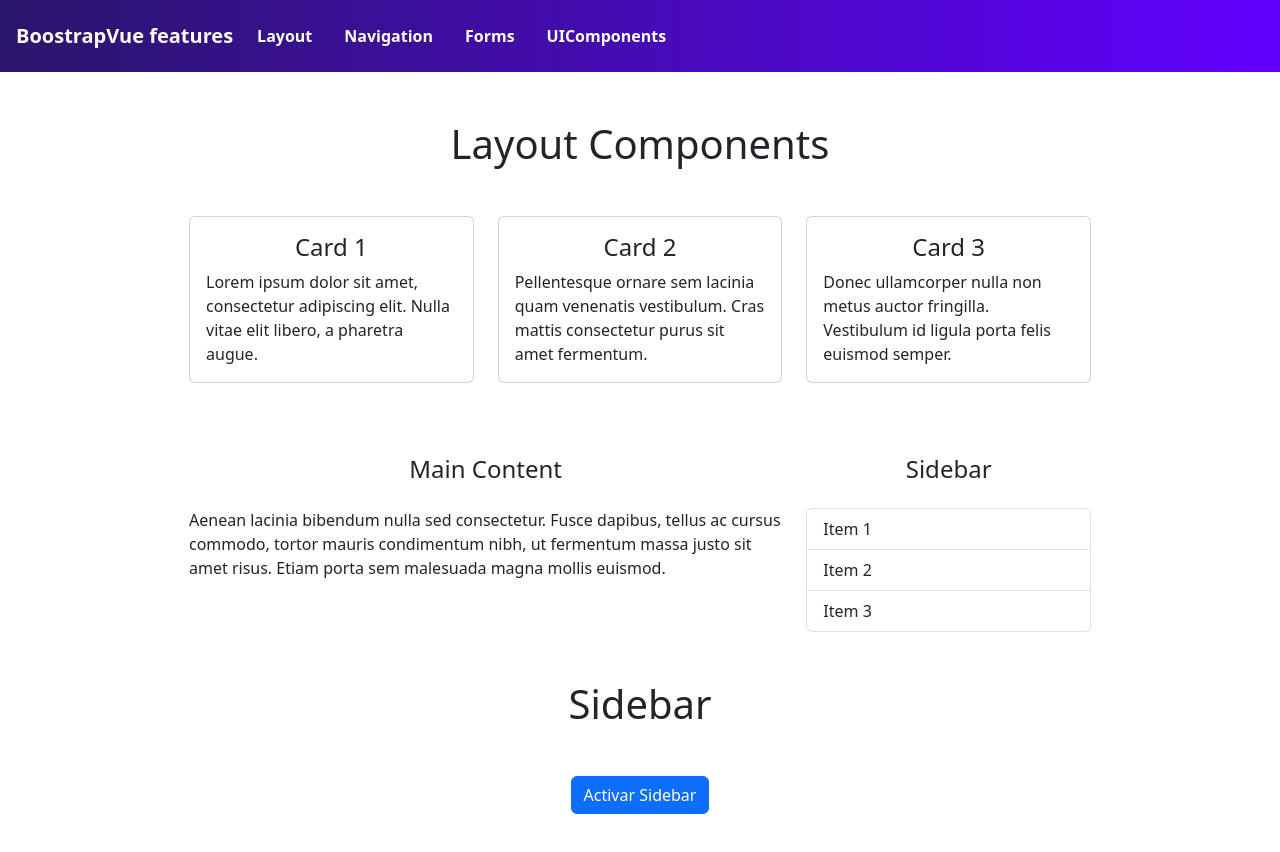
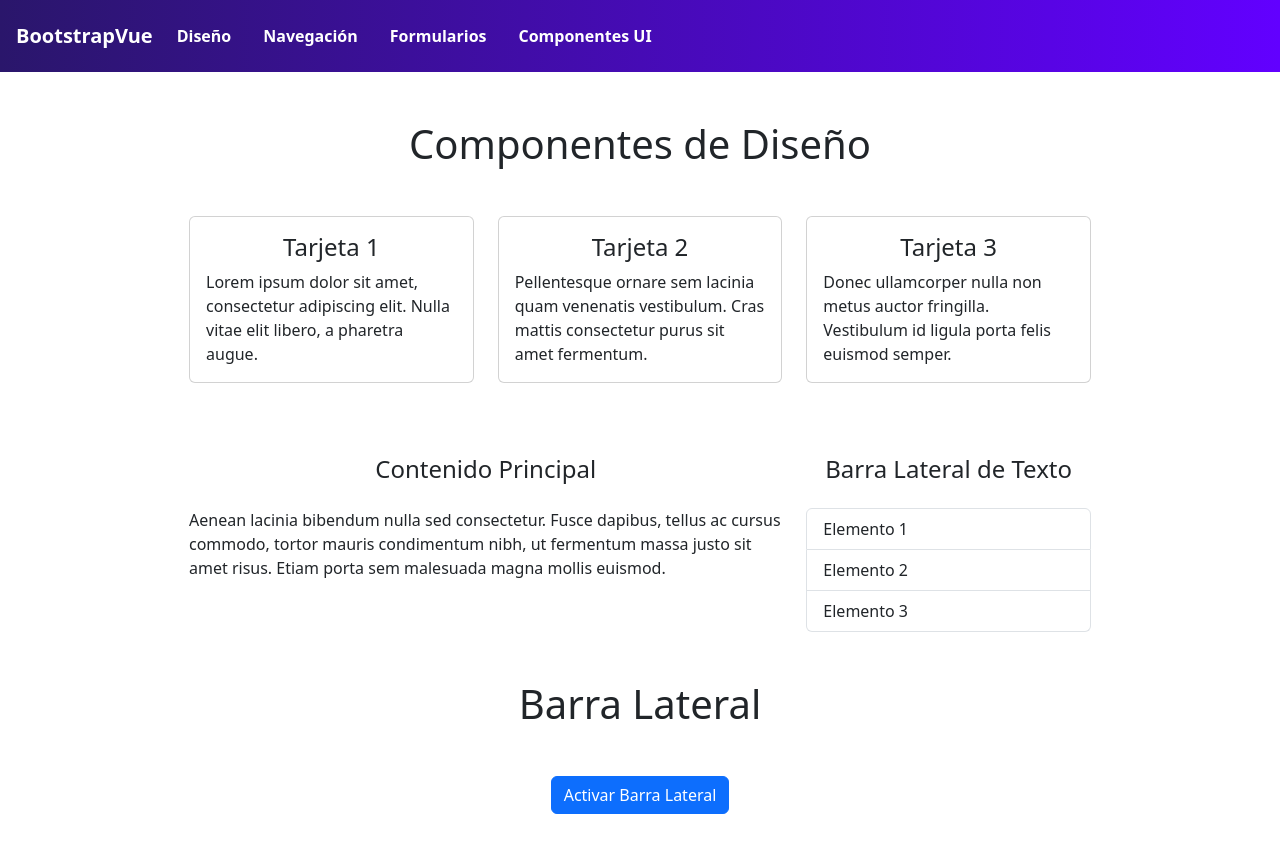
Before and after one commit to JavierDibo/boostrap-vue-proyecto, a Vue app: page /app/layout in a window 1280 px wide. Shown: the top 852 px of the page. Built offline with nearby package versions, Linux system fonts and the light colour scheme.

Commit message:
Adaptados

```diff
--- a/src/App.vue
+++ b/src/App.vue
@@ -9,7 +9,7 @@
 </template>
 
 <script>
-import NavBar from "@/components/navigation/NavBar.vue";
+import NavBar from "@/components/NavBar.vue";
 
 export default {
   components: {
--- a/src/components/navigation/NavBar.vue
+++ b/src/components/NavBar.vue
@@ -2,7 +2,7 @@
 <template>
   <b-container>
     <b-navbar toggleable="md" type="dark" class="custom-navbar" fixed="top">
-    <b-navbar-brand href="#">BoostrapVue features</b-navbar-brand>
+      <b-navbar-brand href="#">BootstrapVue</b-navbar-brand>
       <b-navbar-toggle target="nav-collapse"></b-navbar-toggle>
 
       <b-collapse id="nav-collapse" is-nav>
@@ -21,10 +21,10 @@ export default {
   data() {
     return {
       sections: [
-        { name: 'Layout', route: '/app/layout' },
-        { name: 'Navigation', route: '/app/navigation' },
-        { name: 'Forms', route: '/app/forms' },
-        { name: 'UIComponents', route: '/app/uicomponents' },
+        { name: 'Diseño', route: '/app/layout' },
+        { name: 'Navegación', route: '/app/navigation' },
+        { name: 'Formularios', route: '/app/forms' },
+        { name: 'Componentes UI', route: '/app/uicomponents' },
       ],
     };
   },
@@ -35,7 +35,7 @@ export default {
 .custom-navbar {
   background: linear-gradient(to right, #2a166b, #6200ff);
   padding: 1rem;
-  height: 72px; /* Set a fixed height for the navbar */
+  height: 72px; /* Altura fija para la barra de navegación */
 }
 
 .navbar-brand,
--- a/src/components/layout/GridLayout.vue
+++ b/src/components/layout/GridLayout.vue
@@ -5,15 +5,16 @@
       <b-row class="justify-content-center">
         <b-col cols="12" md="6" lg="4" class="mb-4">
           <b-card class="h-100">
-            <b-card-title class="text-center">Card 1</b-card-title>
+            <b-card-title class="text-center">Tarjeta 1</b-card-title>
             <b-card-text>
               Lorem ipsum dolor sit amet, consectetur adipiscing elit. Nulla vitae elit libero, a pharetra augue.
             </b-card-text>
           </b-card>
         </b-col>
+
         <b-col cols="12" md="6" lg="4" class="mb-4">
           <b-card class="h-100">
-          <b-card-title class="text-center">Card 2</b-card-title>
+            <b-card-title class="text-center">Tarjeta 2</b-card-title>
             <b-card-text>
               Pellentesque ornare sem lacinia quam venenatis vestibulum. Cras mattis consectetur purus sit amet fermentum.
             </b-card-text>
@@ -22,7 +23,7 @@
 
         <b-col cols="12" md="6" lg="4" class="mb-4">
           <b-card class="h-100">
-            <b-card-title class="text-center">Card 3</b-card-title>
+            <b-card-title class="text-center">Tarjeta 3</b-card-title>
             <b-card-text>
               Donec ullamcorper nulla non metus auctor fringilla. Vestibulum id ligula porta felis euismod semper.
             </b-card-text>
@@ -32,18 +33,18 @@
 
       <b-row class="mt-5">
         <b-col cols="12" md="8">
-          <h4 class="text-center mb-4">Main Content</h4>
+          <h4 class="text-center mb-4">Contenido Principal</h4>
           <p>
             Aenean lacinia bibendum nulla sed consectetur. Fusce dapibus, tellus ac cursus commodo, tortor mauris condimentum nibh, ut fermentum massa justo sit amet risus. Etiam porta sem malesuada magna mollis euismod.
           </p>
         </b-col>
 
         <b-col cols="12" md="4">
-          <h4 class="text-center mb-4">Sidebar</h4>
+          <h4 class="text-center mb-4">Barra Lateral de Texto</h4>
           <b-list-group>
-            <b-list-group-item>Item 1</b-list-group-item>
-            <b-list-group-item>Item 2</b-list-group-item>
-            <b-list-group-item>Item 3</b-list-group-item>
+            <b-list-group-item>Elemento 1</b-list-group-item>
+            <b-list-group-item>Elemento 2</b-list-group-item>
+            <b-list-group-item>Elemento 3</b-list-group-item>
           </b-list-group>
         </b-col>
       </b-row>
--- a/src/components/layout/Sidebar.vue
+++ b/src/components/layout/Sidebar.vue
@@ -3,10 +3,10 @@
   <div>
     <b-row class="justify-content-center">
       <b-col cols="auto">
-        <b-button variant="primary" v-b-toggle.sidebar-1>Activar Sidebar</b-button>
+        <b-button variant="primary" v-b-toggle.sidebar-1>Activar Barra Lateral</b-button>
       </b-col>
     </b-row>
-    <b-sidebar id="sidebar-1" title="BootstrapVue Features" shadow>
+    <b-sidebar id="sidebar-1" title="Características de BootstrapVue" shadow>
       <div class="px-3 py-2">
         <b-nav vertical class="sidebar-nav">
           <div v-for="(section, index) in sections" :key="index">
@@ -25,6 +25,7 @@
     </b-sidebar>
   </div>
 </template>
+
 <script>
 export default {
   name: 'SideBar',
@@ -32,77 +33,77 @@ export default {
     return {
       sections: [
         {
-          name: 'Layout',
+          name: 'Diseño',
           components: [
-            {name: 'Sistema de Layout y Celdas', url: '#layout-grid'},
-            {name: 'Sidebar', url: '#sidebar'},
+            {name: 'Sistema de Diseño y Celdas', url: '#layout-grid'},
+            {name: 'Barra Lateral', url: '#sidebar'},
           ],
         },
         {
-          name: 'Navigation',
+          name: 'Navegación',
           components: [
-            {name: 'Breadcrumb', url: '#breadcrumb'},
-            {name: 'Dropdown', url: '#dropdown'},
-            {name: 'Link', url: '#link'},
-            {name: 'Nav', url: '#nav'},
-            {name: 'Navbar', url: '#navbar'},
-            {name: 'Pagination', url: '#pagination'},
-            {name: 'Pagination Nav', url: '#pagination-nav'},
-            {name: 'Tabs', url: '#tabs'},
+            {name: 'Migas de Pan', url: '#breadcrumb'},
+            {name: 'Desplegable', url: '#dropdown'},
+            {name: 'Enlace', url: '#link'},
+            {name: 'Navegación', url: '#nav'},
+            {name: 'Barra de Navegación', url: '#navbar'},
+            {name: 'Paginación', url: '#pagination'},
+            {name: 'Paginación Nav', url: '#pagination-nav'},
+            {name: 'Pestañas', url: '#tabs'},
           ],
         },
         {
-          name: 'Forms',
+          name: 'Formularios',
           components: [
-            {name: 'Form', url: '#form'},
-            {name: 'Form Checkbox', url: '#form-checkbox'},
-            {name: 'Form Datepicker', url: '#form-datepicker'},
-            {name: 'Form File', url: '#form-file'},
-            {name: 'Form Group', url: '#form-group'},
-            {name: 'Form Input', url: '#form-input'},
-            {name: 'Form Radio', url: '#form-radio'},
-            {name: 'Form Rating', url: '#form-rating'},
-            {name: 'Form Select', url: '#form-select'},
-            {name: 'Form Spinbutton', url: '#form-spinbutton'},
-            {name: 'Form Tags', url: '#form-tags'},
-            {name: 'Form Textarea', url: '#form-textarea'},
-            {name: 'Form Timepicker', url: '#form-timepicker'},
-            {name: 'Input Group', url: '#input-group'},
+            {name: 'Formulario', url: '#form'},
+            {name: 'Formulario Checkbox', url: '#form-checkbox'},
+            {name: 'Formulario Datepicker', url: '#form-datepicker'},
+            {name: 'Formulario Archivo', url: '#form-file'},
+            {name: 'Formulario Grupo', url: '#form-group'},
+            {name: 'Formulario Entrada', url: '#form-input'},
+            {name: 'Formulario Radio', url: '#form-radio'},
+            {name: 'Formulario Calificación', url: '#form-rating'},
+            {name: 'Formulario Selección', url: '#form-select'},
+            {name: 'Formulario Spinbutton', url: '#form-spinbutton'},
+            {name: 'Formulario Etiquetas', url: '#form-tags'},
+            {name: 'Formulario Área de Texto', url: '#form-textarea'},
+            {name: 'Formulario Selector de Hora', url: '#form-timepicker'},
+            {name: 'Grupo de Entrada', url: '#input-group'},
           ],
         },
         {
-          name: 'UI Components #1',
+          name: 'Componentes UI #1',
           components: [
-            {name: 'Alert', url: '#alert'},
-            {name: 'Aspect', url: '#aspect'},
+            {name: 'Alerta', url: '#alert'},
+            {name: 'Aspecto', url: '#aspect'},
             {name: 'Avatar', url: '#avatar'},
-            {name: 'Badge', url: '#badge'},
-            {name: 'Button', url: '#button'},
-            {name: 'Button Group', url: '#button-group'},
-            {name: 'Button Toolbar', url: '#button-toolbar'},
-            {name: 'Calendar', url: '#calendar'},
-            {name: 'Card', url: '#card'},
-            {name: 'Carousel', url: '#carousel'},
-            {name: 'Collapse', url: '#collapse'},
-            {name: 'Embed', url: '#embed'},
-            {name: 'Image', url: '#image'},
+            {name: 'Insignia', url: '#badge'},
+            {name: 'Botón', url: '#button'},
+            {name: 'Grupo de Botones', url: '#button-group'},
+            {name: 'Barra de Herramientas de Botones', url: '#button-toolbar'},
+            {name: 'Calendario', url: '#calendar'},
+            {name: 'Tarjeta', url: '#card'},
+            {name: 'Carrusel', url: '#carousel'},
+            {name: 'Colapso', url: '#collapse'},
+            {name: 'Incrustar', url: '#embed'},
+            {name: 'Imagen', url: '#image'},
             {name: 'Jumbotron', url: '#jumbotron'},
           ],
         },
         {
-          name: 'UI Components #2',
+          name: 'Componentes UI #2',
           components: [
-            {name: 'List Group', url: '#list-group'},
-            {name: 'Media', url: '#media'},
+            {name: 'Grupo de Lista', url: '#list-group'},
+            {name: 'Medios', url: '#media'},
             {name: 'Modal', url: '#modal'},
-            {name: 'Overlay', url: '#overlay'},
+            {name: 'Superposición', url: '#overlay'},
             {name: 'Popover', url: '#popover'},
-            {name: 'Progress', url: '#progress'},
-            {name: 'Skeleton', url: '#skeleton'},
+            {name: 'Progreso', url: '#progress'},
+            {name: 'Esqueleto', url: '#skeleton'},
             {name: 'Spinner', url: '#spinner'},
-            {name: 'Table', url: '#table'},
-            {name: 'Time', url: '#time'},
-            {name: 'Toast', url: '#toast'},
+            {name: 'Tabla', url: '#table'},
+            {name: 'Hora', url: '#time'},
+            {name: 'Tostada', url: '#toast'},
             {name: 'Tooltip', url: '#tooltip'},
           ],
         },
@@ -118,6 +119,7 @@ export default {
   },
 };
 </script>
+
 <style scoped>
 .sidebar-nav {
   padding: 0;
--- a/src/components/navigation/BreadcrumbDemo.vue
+++ b/src/components/navigation/BreadcrumbDemo.vue
@@ -12,15 +12,15 @@ export default {
     return {
       breadcrumbItems: [
         {
-          text: 'Layout Grid',
+          text: 'Menu',
           href: '#layout-grid'
         },
         {
-          text: 'Sidebar',
+          text: 'Ajustes',
           href: '#sidebar'
         },
         {
-          text: 'Breadcrumb',
+          text: 'Ajustes de cuenta',
           active: true
         }
       ]
--- /dev/null
+++ b/src/components/navigation/CombinedDemo.vue
@@ -0,0 +1,75 @@
+<!-- CombinedDemo.vue -->
+<template>
+  <div class="mb-4">
+    <h2>Componentes Extra</h2>
+
+    <!-- Link Section -->
+    <div class="mb-4">
+      <h3>Link</h3>
+      <div>
+        <b-link href="#layout-grid">Layout y Celdas Link</b-link>
+      </div>
+      <div>
+        <b-link href="#layout-grid" disabled>Link desactivado</b-link>
+      </div>
+    </div>
+
+    <!-- Tabs Section -->
+    <div class="mb-4">
+      <h3 class="mb-3">Pestañas</h3>
+
+      <b-card no-body class="mb-4">
+        <b-tabs card>
+          <b-tab title="Básico" active>
+            <b-card-text>Este es el contenido de la pestaña básica.</b-card-text>
+          </b-tab>
+          <b-tab title="Píldoras">
+            <b-card-text>Esta pestaña usa el estilo de píldoras.</b-card-text>
+          </b-tab>
+          <b-tab title="Deshabilitado" disabled>
+            <b-card-text>Esta pestaña está deshabilitada.</b-card-text>
+          </b-tab>
+          <b-tab title="Perezoso">
+            <b-card-text>Esta pestaña se carga de forma perezosa.</b-card-text>
+          </b-tab>
+        </b-tabs>
+      </b-card>
+
+      <div>
+        <h5>Pestañas Verticales</h5>
+        <b-card no-body>
+          <b-tabs pills card vertical>
+            <b-tab title="Pestaña 1" active>
+              <b-card-text>Contenido de la pestaña 1</b-card-text>
+            </b-tab>
+            <b-tab title="Pestaña 2">
+              <b-card-text>Contenido de la pestaña 2</b-card-text>
+            </b-tab>
+            <b-tab title="Pestaña 3">
+              <b-card-text>Contenido de la pestaña 3</b-card-text>
+            </b-tab>
+          </b-tabs>
+        </b-card>
+      </div>
+    </div>
+
+    <!-- Dropdown Section -->
+    <div class="mb-4">
+      <h3>Desplegable</h3>
+      <b-dropdown id="dropdown-1" text="Botón Desplegable" class="m-md-2">
+        <b-dropdown-item>Primera Acción</b-dropdown-item>
+        <b-dropdown-item>Segunda Acción</b-dropdown-item>
+        <b-dropdown-item>Tercera Acción</b-dropdown-item>
+        <b-dropdown-divider></b-dropdown-divider>
+        <b-dropdown-item active>Acción Activa</b-dropdown-item>
+        <b-dropdown-item disabled>Acción Deshabilitada</b-dropdown-item>
+      </b-dropdown>
+    </div>
+  </div>
+</template>
+
+<script>
+export default {
+  name: 'CombinedDemo',
+};
+</script>
--- a/src/components/navigation/NavDemo.vue
+++ b/src/components/navigation/NavDemo.vue
@@ -1,46 +1,46 @@
 <!-- NavDemo.vue -->
 <template>
   <div class="mb-4">
-    <h2>Nav</h2>
+    <h2>Navegación</h2>
 
     <div class="mb-3">
-      <h5>Basic Nav</h5>
+      <h5>Navegación Básica</h5>
       <b-nav>
-        <b-nav-item active>Active</b-nav-item>
-        <b-nav-item>Link</b-nav-item>
-        <b-nav-item>Another Link</b-nav-item>
-        <b-nav-item disabled>Disabled</b-nav-item>
+        <b-nav-item active>Activo</b-nav-item>
+        <b-nav-item>Enlace</b-nav-item>
+        <b-nav-item>Otro Enlace</b-nav-item>
+        <b-nav-item disabled>Deshabilitado</b-nav-item>
       </b-nav>
     </div>
 
     <div class="mb-3">
-      <h5>Nav Tabs</h5>
+      <h5>Pestañas de Navegación</h5>
       <b-nav tabs>
-        <b-nav-item active>Active</b-nav-item>
-        <b-nav-item>Link</b-nav-item>
-        <b-nav-item>Another Link</b-nav-item>
-        <b-nav-item disabled>Disabled</b-nav-item>
+        <b-nav-item active>Activo</b-nav-item>
+        <b-nav-item>Enlace</b-nav-item>
+        <b-nav-item>Otro Enlace</b-nav-item>
+        <b-nav-item disabled>Deshabilitado</b-nav-item>
       </b-nav>
     </div>
 
     <div class="mb-3">
-      <h5>Nav Pills</h5>
+      <h5>Píldoras de Navegación</h5>
       <b-nav pills>
-        <b-nav-item active>Active</b-nav-item>
-        <b-nav-item>Link</b-nav-item>
-        <b-nav-item>Another Link</b-nav-item>
-        <b-nav-item disabled>Disabled</b-nav-item>
+        <b-nav-item active>Activo</b-nav-item>
+        <b-nav-item>Enlace</b-nav-item>
+        <b-nav-item>Otro Enlace</b-nav-item>
+        <b-nav-item disabled>Deshabilitado</b-nav-item>
       </b-nav>
     </div>
 
     <div>
-      <h5>Nav with Dropdown</h5>
+      <h5>Navegación con Desplegable</h5>
       <b-nav pills>
-        <b-nav-item active>Active</b-nav-item>
-        <b-nav-item>Link</b-nav-item>
-        <b-nav-item-dropdown text="Dropdown" right>
-          <b-dropdown-item>One</b-dropdown-item>
-          <b-dropdown-item>Two</b-dropdown-item>
+        <b-nav-item active>Activo</b-nav-item>
+        <b-nav-item>Enlace</b-nav-item>
+        <b-nav-item-dropdown text="Desplegable" right>
+          <b-dropdown-item>Uno</b-dropdown-item>
+          <b-dropdown-item>Dos</b-dropdown-item>
         </b-nav-item-dropdown>
       </b-nav>
     </div>
--- a/src/views/LayoutView.vue
+++ b/src/views/LayoutView.vue
@@ -3,16 +3,19 @@
   <b-container class="my-5">
     <b-row class="justify-content-center">
       <b-col cols="12" md="10">
-        <h1 class="text-center mb-5">Layout Components</h1>
+        <h1 class="text-center mb-5">Componentes de Diseño</h1>
         <GridLayout />
       </b-col>
-    </b-row><b-row class="justify-content-center mt-5">
-    <b-col cols="12" md="10">
-      <h1 class="text-center mb-5">Sidebar</h1>
-      <SideBar />
-    </b-col>
-  </b-row></b-container>
+    </b-row>
+    <b-row class="justify-content-center mt-5">
+      <b-col cols="12" md="10">
+        <h1 class="text-center mb-5">Barra Lateral</h1>
+        <SideBar />
+      </b-col>
+    </b-row>
+  </b-container>
 </template>
+
 <script>
 import GridLayout from "@/components/layout/GridLayout.vue";
 import SideBar from "@/components/layout/Sidebar.vue";
--- a/src/views/NavigationView.vue
+++ b/src/views/NavigationView.vue
@@ -1,35 +1,29 @@
+<!-- NavigationView.vue -->
 <template>
   <div>
     <b-container class="my-5">
       <b-row class="justify-content-center">
         <b-col cols="12" md="10">
-          <h1 class="text-center mb-5">Navigation Components</h1>
+          <h1 class="text-center mb-5">Componentes de Navegación</h1>
 
           <b-card no-body>
             <b-tabs card>
-              <b-tab title="Breadcrumb" active>
+              <b-tab title="Breadcrumb (Miga de pan)" active>
                 <BreadcrumbDemo />
               </b-tab>
 
-              <b-tab title="Pagination">
+              <b-tab title="Paginación">
                 <PaginationDemo />
               </b-tab>
 
-              <b-tab title="Nav">
+              <b-tab title="Navegación">
                 <NavDemo />
               </b-tab>
 
-              <b-tab title="Dropdown">
-                <DropdownDemo />
+              <b-tab title="Extra">
+                <CombinedDemo />
               </b-tab>
 
-              <b-tab title="Tabs">
-                <TabsDemo />
-              </b-tab>
-
-              <b-tab title="Link">
-                <LinkDemo />
-              </b-tab>
             </b-tabs>
           </b-card>
         </b-col>
@@ -40,20 +34,16 @@
 
 <script>
 import BreadcrumbDemo from "@/components/navigation/BreadcrumbDemo.vue";
-import DropdownDemo from "@/components/navigation/DropdownDemo.vue";
-import LinkDemo from "@/components/navigation/LinkDemo.vue";
 import NavDemo from "@/components/navigation/NavDemo.vue";
 import PaginationDemo from "@/components/navigation/PaginationDemo.vue";
-import TabsDemo from "@/components/navigation/TabsDemo.vue";
+import CombinedDemo from "@/components/navigation/CombinedDemo.vue";
 
 export default {
   components: {
+    CombinedDemo,
     BreadcrumbDemo,
-    DropdownDemo,
-    LinkDemo,
     NavDemo,
     PaginationDemo,
-    TabsDemo,
   },
 };
 </script>
```
Also changed, not shown: src/components/navigation/PaginationDemo.vue (+48 -31 lines), src/views/FormsView.vue (+20 -19 lines). Lines whose indentation alone changed are shown as unchanged.
